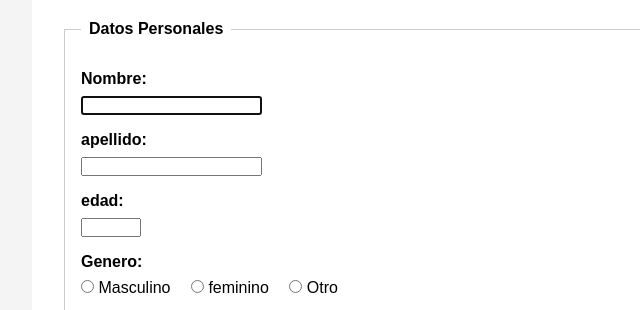
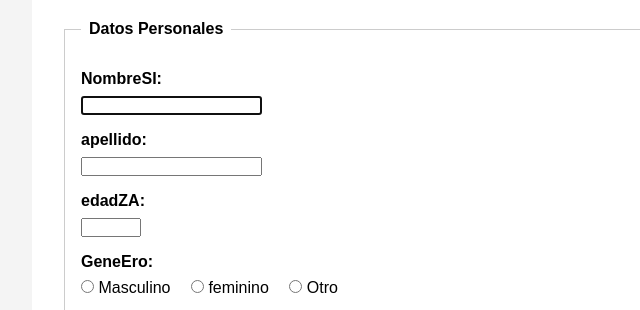
Before and after one commit to zahirRC28/taller-git-hub-jz, a plain HTML site: page index.html in a window 1280 px wide. Shown: the part 149-459 px from the top of the page, 0-640 px from the left. Drawn offline with Linux system fonts and the light colour scheme.

Commit message:
modificaciones primer formulario

```diff
--- a/index.html
+++ b/index.html
@@ -16,16 +16,16 @@
             <fieldset>
                 <legend>Datos Personales</legend>
                 <!-- Campo nombre -->
-                <label for="name">Nombre:</label>
+                <label for="name">NombreSI:</label>
                 <input type="text" id="name" name="name" required autofocus tabindex="1">
             <!-- Campo apellido -->
                 <label for="apellido">apellido:</label>
                 <input type="text" id="apellido" name="apellido" required tabindex="2">
             <!-- Campo edad -->
-                <label for="edad">edad:</label>
+                <label for="edad">edadZA:</label>
                 <input type="number" id="edad" name="edad" min="18" max="100" required tabindex="3">
             <!-- Campo Genero -->
-                <label for="genero">Genero:</label>
+                <label for="genero">GeneEro:</label>
                 <input type="radio" id="masculino" name="genero" value="masculino" required tabindex="4">
                 <label for="masculino" class="genero">Masculino</label>
                 <input type="radio" id="feminino" name="genero" value="feminino" required tabindex="5">
```
